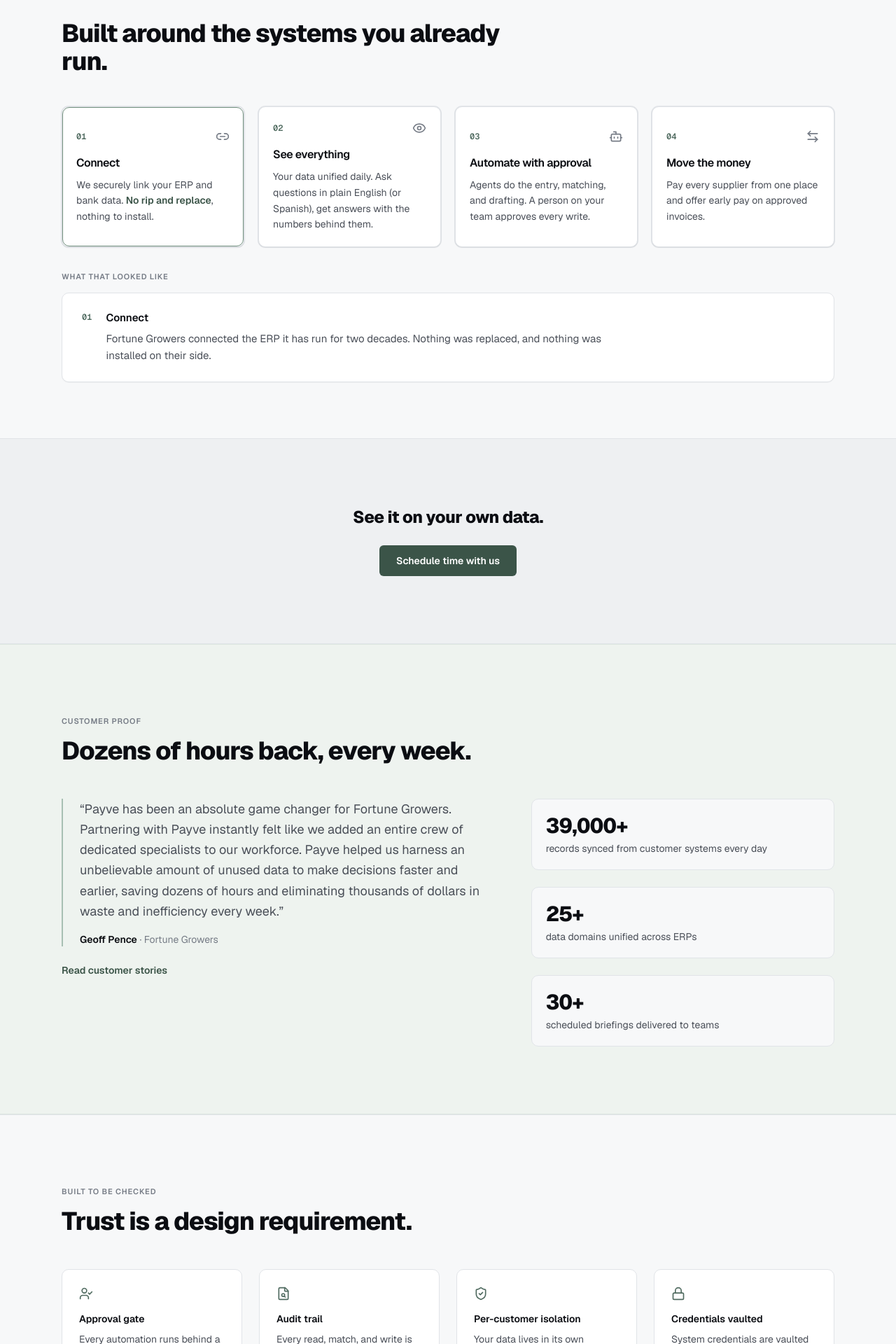
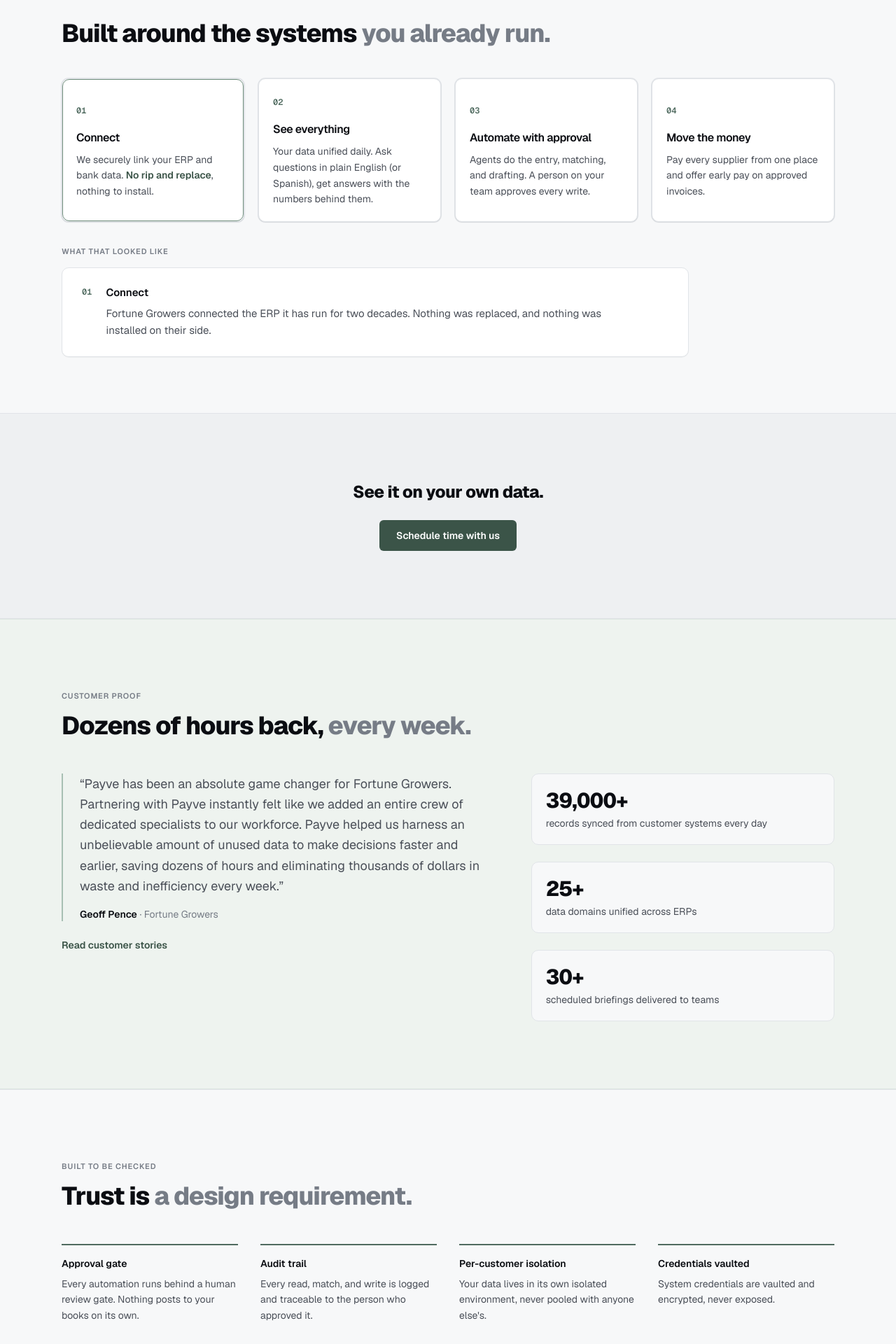
Before and after one commit to aarcher4/payve-landing, a Next.js app: page / in a window 1280 px wide. Shown: the part 1660-3580 px from the top of the page at 70% size. Built offline with nearby package versions, Linux system fonts and the light colour scheme.

Commit message:
goal-loop iter 5 (r3): site icon diet on home, two-tone H2s, ring-composition CTA close
Co-Authored-By: Claude Fable 5 <noreply@anthropic.com>
Claude-Session: https://claude.ai/code/session_014urPJXax8vqvDS4f1FV2Ua

```diff
--- a/app/components/home/CtaBand.tsx
+++ b/app/components/home/CtaBand.tsx
@@ -16,8 +16,10 @@ export default function CtaBand() {
       />
       <div className="relative mx-auto max-w-6xl px-4 py-20 text-center sm:px-6">
         <Reveal>
+          {/* Ring composition: the closing band repeats the hero headline
+              (docs/design-review-r3.md lens 8; Alex pick 2026-07-08). */}
           <h2 className="mx-auto max-w-2xl text-balance font-display text-3xl font-extrabold tracking-display text-white sm:text-4xl">
-            See Payve on your own data.
+            The money and the busywork, handled.
           </h2>
           <p className="mx-auto mt-4 max-w-xl text-balance text-sm leading-relaxed text-sage-200">
             A 30-minute walkthrough with your systems in mind. No rip and
--- a/app/components/home/HowItWorks.tsx
+++ b/app/components/home/HowItWorks.tsx
@@ -1,7 +1,6 @@
 "use client";
 
 import { AnimatePresence, motion, useReducedMotion } from "framer-motion";
-import { ArrowLeftRight, Bot, Eye, Link2 } from "lucide-react";
 import { useState } from "react";
 import Reveal from "./Reveal";
 
@@ -9,7 +8,7 @@ const steps = [
   {
     n: "01",
     title: "Connect",
-    Icon: Link2,
+
     body: (
       <>
         We securely link your ERP and bank data.{" "}
@@ -23,7 +22,7 @@ const steps = [
   {
     n: "02",
     title: "See everything",
-    Icon: Eye,
+
     body: "Your data unified daily. Ask questions in plain English (or Spanish), get answers with the numbers behind them.",
     proof:
       "The owner of SL Produce asks the business questions at any hour and gets answers with the numbers behind them. What started with the owner now briefs the CFO and the receivables team every morning. Loops check what matters on a schedule the family sets, and every Payve customer runs them.",
@@ -31,7 +30,7 @@ const steps = [
   {
     n: "03",
     title: "Automate with approval",
-    Icon: Bot,
+
     body: "Agents do the entry, matching, and drafting. A person on your team approves every write.",
     proof:
       "At Fortune Growers, agents enter 800 vouchers a month, work that took about 3 minutes each by hand. The team approves every batch and gets about 40 hours a month back.",
@@ -39,7 +38,7 @@ const steps = [
   {
     n: "04",
     title: "Move the money",
-    Icon: ArrowLeftRight,
+
     body: "Pay every supplier from one place and offer early pay on approved invoices.",
     proof:
       "Suppliers in Mexico and Colombia receive local currency at a competitive exchange rate, and any supplier can choose early payment on an approved invoice. Suppliers with liquidity on open invoices stay closer to the buyers who offer it.",
@@ -54,8 +53,9 @@ export default function HowItWorks() {
   return (
     <section className="mx-auto max-w-6xl px-4 py-20 sm:px-6">
       <Reveal>
-        <h2 className="max-w-2xl font-display text-3xl font-extrabold tracking-display text-ink-1 sm:text-4xl">
-          Built around the systems you already run.
+        <h2 className="max-w-3xl font-display text-3xl font-extrabold tracking-display text-ink-1 sm:text-4xl">
+          Built around the systems{" "}
+          <span className="text-ink-3">you already run.</span>
         </h2>
       </Reveal>
       <div className="mt-11 grid gap-5 sm:grid-cols-2 lg:grid-cols-4">
@@ -77,12 +77,9 @@ export default function HowItWorks() {
                     aria-hidden
                   />
                 )}
-                <div className="flex items-center justify-between">
-                  <span className="t-num font-mono text-xs font-semibold text-sage-600">
-                    {s.n}
-                  </span>
-                  <s.Icon className="h-5 w-5 text-ink-3" aria-hidden />
-                </div>
+                <span className="t-num font-mono text-xs font-semibold text-sage-600">
+                  {s.n}
+                </span>
                 <h3 className="mt-4 text-base font-semibold tracking-tight text-ink-1">
                   {s.title}
                 </h3>
@@ -98,7 +95,7 @@ export default function HowItWorks() {
         <span className="t-eyebrow mb-4 block text-sage-600">
           What that looked like
         </span>
-        <div className="flex min-h-[104px] items-center rounded-[10px] border border-hairline bg-paper-elev px-7 py-6 shadow-elev-1">
+        <div className="flex min-h-[96px] max-w-4xl items-center rounded-[10px] border border-hairline bg-paper-elev px-7 py-6 shadow-elev-1">
           <AnimatePresence mode="wait" initial={false}>
             <motion.div
               key={selected.n}
--- a/app/components/home/Proof.tsx
+++ b/app/components/home/Proof.tsx
@@ -42,7 +42,7 @@ export default function Proof() {
         <Reveal>
           <span className="t-eyebrow text-sage-600">Customer proof</span>
           <h2 className="mt-3 max-w-2xl font-display text-3xl font-extrabold tracking-display text-ink-1 sm:text-4xl">
-            Dozens of hours back, every week.
+            Dozens of hours back, <span className="text-ink-3">every week.</span>
           </h2>
         </Reveal>
 
--- a/app/components/home/TrustSection.tsx
+++ b/app/components/home/TrustSection.tsx
@@ -1,26 +1,25 @@
-import { FileSearch, Lock, ShieldCheck, UserCheck } from "lucide-react";
 import Link from "next/link";
 import Reveal from "./Reveal";
 import { notABankDisclosure } from "../site/config";
 
+/**
+ * r3 icon diet (docs/design-review-r3.md lens 1): type-led trust tiles, a
+ * hairline top rule per tile instead of an icon.
+ */
 const items = [
   {
-    icon: UserCheck,
     title: "Approval gate",
     body: "Every automation runs behind a human review gate. Nothing posts to your books on its own.",
   },
   {
-    icon: FileSearch,
     title: "Audit trail",
     body: "Every read, match, and write is logged and traceable to the person who approved it.",
   },
   {
-    icon: ShieldCheck,
     title: "Per-customer isolation",
     body: "Your data lives in its own isolated environment, never pooled with anyone else's.",
   },
   {
-    icon: Lock,
     title: "Credentials vaulted",
     body: "System credentials are vaulted and encrypted, never exposed.",
   },
@@ -33,15 +32,14 @@ export default function TrustSection() {
         <Reveal>
           <span className="t-eyebrow">Built to be checked</span>
           <h2 className="mt-3 max-w-2xl font-display text-3xl font-extrabold tracking-display text-ink-1 sm:text-4xl">
-            Trust is a design requirement.
+            Trust is <span className="text-ink-3">a design requirement.</span>
           </h2>
         </Reveal>
-        <div className="mt-12 grid gap-6 sm:grid-cols-2 lg:grid-cols-4">
+        <div className="mt-12 grid gap-x-8 gap-y-10 sm:grid-cols-2 lg:grid-cols-4">
           {items.map((item, i) => (
             <Reveal key={item.title} delayIndex={i}>
-              <div className="h-full rounded-lg border border-hairline bg-paper-elev p-6">
-                <item.icon className="h-5 w-5 text-sage-600" aria-hidden />
-                <h3 className="mt-4 text-sm font-semibold text-ink-1">{item.title}</h3>
+              <div className="h-full border-t-2 border-sage-600 pt-4">
+                <h3 className="text-sm font-semibold text-ink-1">{item.title}</h3>
                 <p className="mt-2 text-sm leading-relaxed text-ink-2">{item.body}</p>
               </div>
             </Reveal>
```
Also changed, not shown: design-context/marketing-copy-inventory.md (+14 -14 lines), scripts/hover-check.mjs (+4 -4 lines), .goal-loop/PROGRESS.md.
